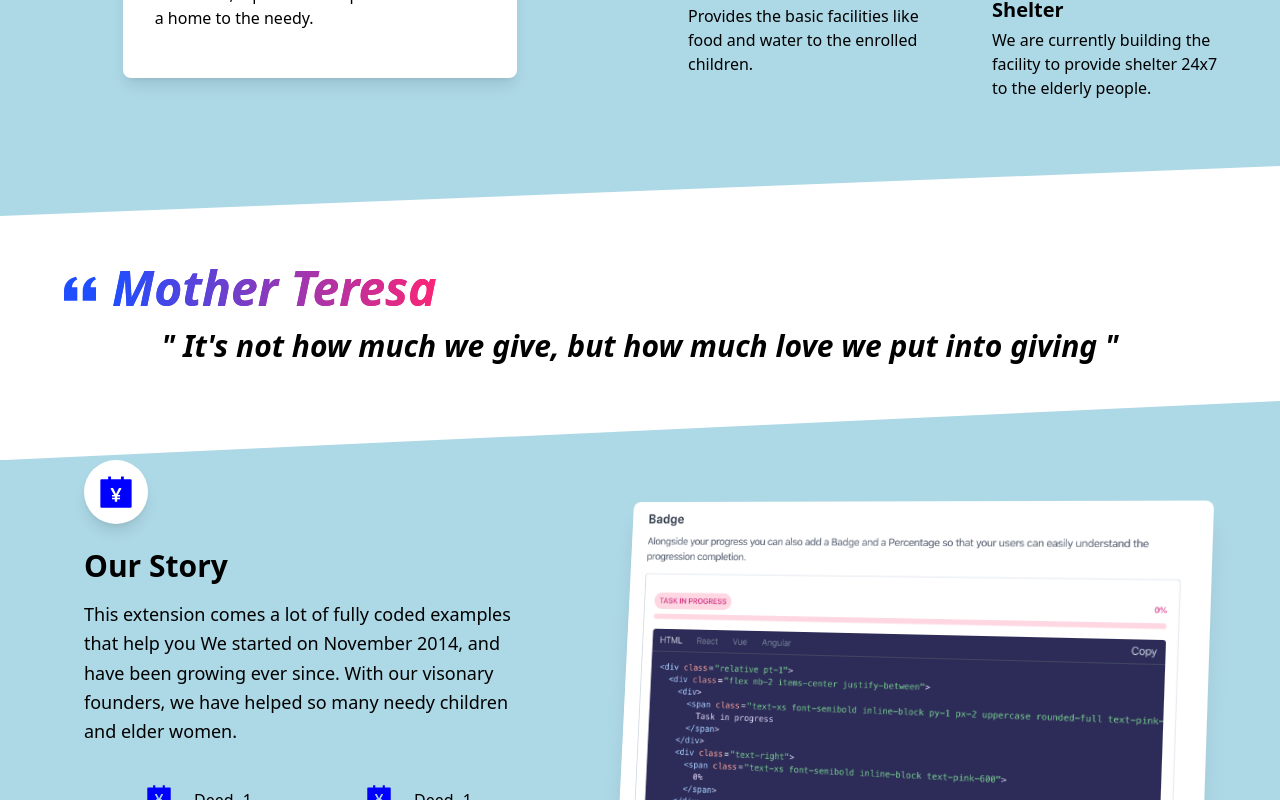
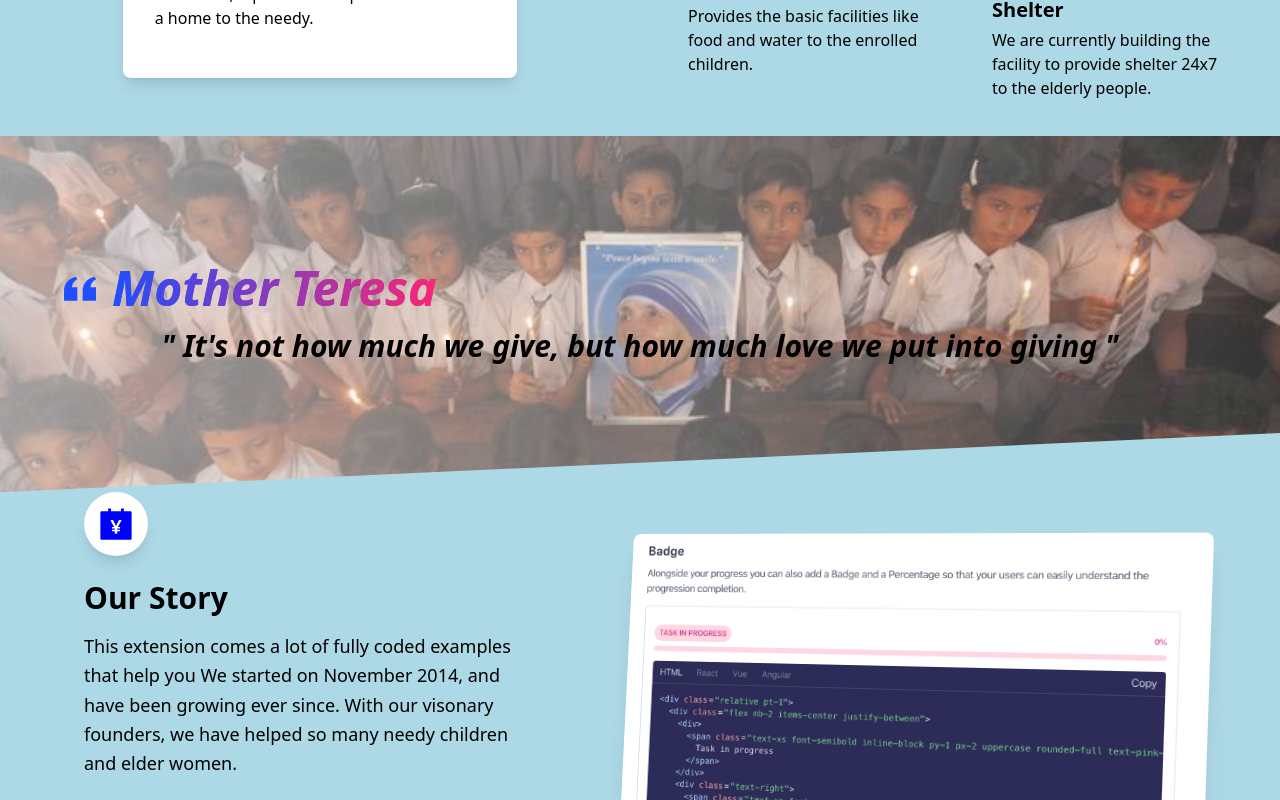
Before and after one commit to Srezzx/Mothers-nest, a Next.js app: page / in a window 1280 px wide. Shown: the part 1320-2120 px from the top of the page. Built offline with nearby package versions, Linux system fonts and the light colour scheme.

Commit message:
motherteresa picture added

```diff
--- a/components/Basic/Basic.tsx
+++ b/components/Basic/Basic.tsx
@@ -111,25 +111,6 @@ const Section2 = () => {
           </div>
         </div>
       </div>
-      <div
-        className='bg-[lightblue] z-[-50] -mb-20 top-auto bottom-0 left-0 right-0 w-full absolute h-20 '
-        style={{ transform: "translateZ(0)" }}
-      >
-        <svg
-          className='absolute bottom-0 overflow-hidden'
-          xmlns='http://www.w3.org/2000/svg'
-          preserveAspectRatio='none'
-          version='1.1'
-          viewBox='0 0 2560 100'
-          x='0'
-          y='0'
-        >
-          <polygon
-            className='text-[white] fill-current'
-            points='2560 0 2560 100 0 100'
-          ></polygon>
-        </svg>
-      </div>
     </div>
   );
 };
--- a/components/Quote/Quote.tsx
+++ b/components/Quote/Quote.tsx
@@ -2,7 +2,27 @@ import React from "react";
 
 const Quote = () => {
   return (
-    <div className=' w-[90%] m-auto flex mt-32 '>
+    <div className='bg-motherteresa bg-no-repeat bg-cover bg-fixed relative'>
+      <div
+        className='bg-[lightblue] z-[-50] -mb-20 top-0 bottom-auto left-0 right-0 w-full absolute h-20 '
+        style={{ transform: "translateZ(0)" }}
+      >
+        <svg
+          className='absolute bottom-0 overflow-hidden'
+          xmlns='http://www.w3.org/2000/svg'
+          preserveAspectRatio='none'
+          version='1.1'
+          viewBox='0 0 2560 100'
+          x='0'
+          y='0'
+        >
+          <polygon
+            className='text-[white] fill-current'
+            points='2560 0 2560 100 0 100'
+          ></polygon>
+        </svg>
+      </div>
+      <div className='w-[90%] m-auto flex py-32  '>
         <blockquote className='w-full text-xl italic font-semibold text-gray-900 dark:text-white'>
           <div className=' pb-4 flex flex-row align-center justify-center md:justify-start '>
             {" "}
@@ -32,6 +52,25 @@ const Quote = () => {
           </p>
         </blockquote>
       </div>
+      <div
+        className=' -mt-20 top-auto bottom-auto left-0 right-0 w-full absolute h-20 '
+        style={{ transform: "translateZ(0)" }}
+      >
+        <svg
+          className='absolute bottom-0 overflow-hidden'
+          preserveAspectRatio='none'
+          version='1.1'
+          viewBox='0 0 2160 100'
+          x='0'
+          y='0'
+        >
+          <polygon
+            className='text-[lightblue] fill-current'
+            points='2160 0 2160 100 0 100'
+          ></polygon>
+        </svg>
+      </div>
+    </div>
   );
 };
 
--- a/components/Story/Story.tsx
+++ b/components/Story/Story.tsx
@@ -3,25 +3,7 @@ import { AiFillAccountBook } from "react-icons/ai";
 const Section5 = () => {
   return (
     <div>
-      <div className='bg-[lightblue]  relative mx-auto px-4 pb-32 mt-24'>
-        <div
-          className=' -mt-20 top-0 bottom-auto left-0 right-0 w-full absolute h-20 '
-          style={{ transform: "translateZ(0)" }}
-        >
-          <svg
-            className='absolute bottom-0 overflow-hidden'
-            preserveAspectRatio='none'
-            version='1.1'
-            viewBox='0 0 2160 100'
-            x='0'
-            y='0'
-          >
-            <polygon
-              className='text-[lightblue] fill-current'
-              points='2160 0 2160 100 0 100'
-            ></polygon>
-          </svg>
-        </div>
+      <div className='bg-[lightblue]  relative mx-auto px-4 pb-32 '>
         <div className=' items-center flex flex-wrap'>
           <div className=' w-full md:w-5/12 ml-auto px-4 md:px-4'>
             <div className='md:pr-12'>
--- a/tailwind.config.js
+++ b/tailwind.config.js
@@ -9,6 +9,8 @@ module.exports = {
       backgroundImage: {
         "hero-pattern":
           "linear-gradient(to right ,  rgba(0, 0, 0, 0.5), rgba(0, 0, 0, 0.1)), url('/images/background.jpg')",
+        motherteresa:
+          "linear-gradient(to right ,  rgba(255, 255, 255, 0.6), rgba(255, 255, 255, 0.2)), url('/images/motherteresa.jpeg')",
       },
     },
   },
```
Also changed, not shown: public/images/motherteresa.jpeg (added). Lines whose indentation alone changed are shown as unchanged.
